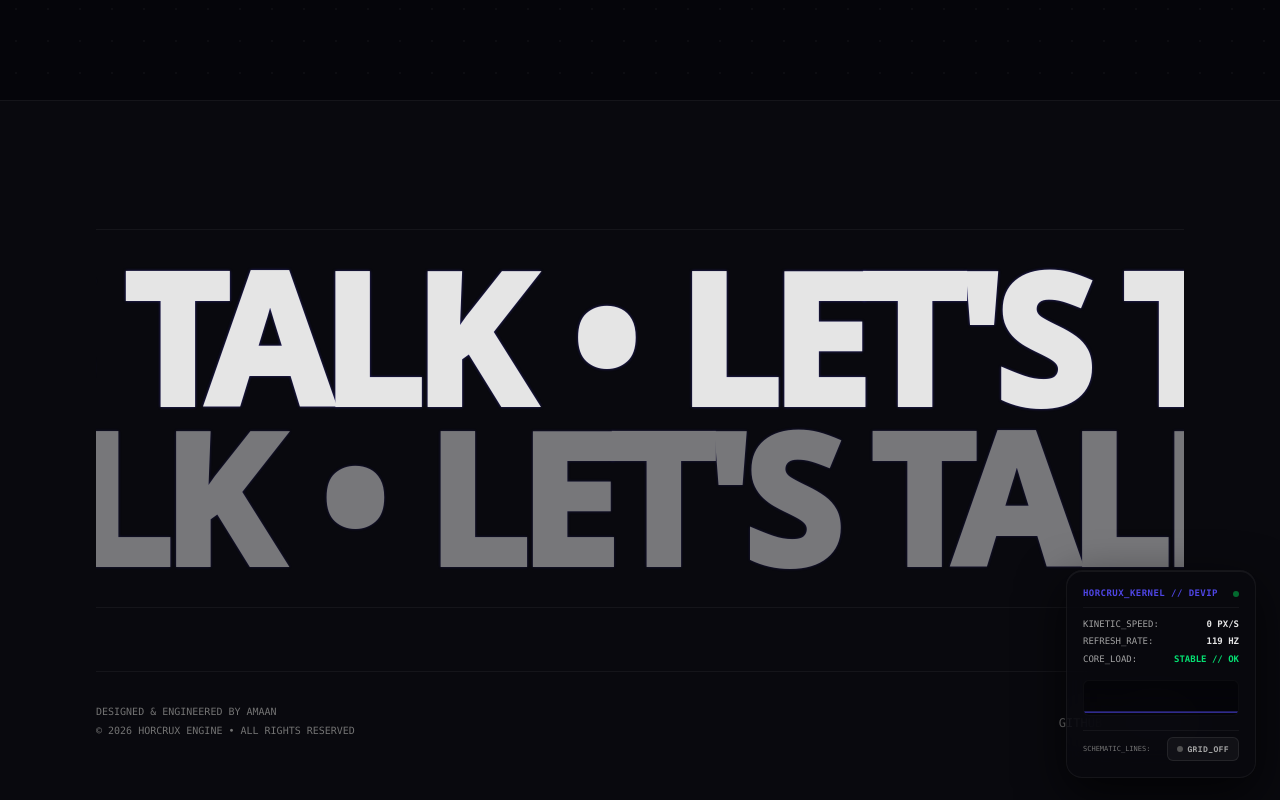
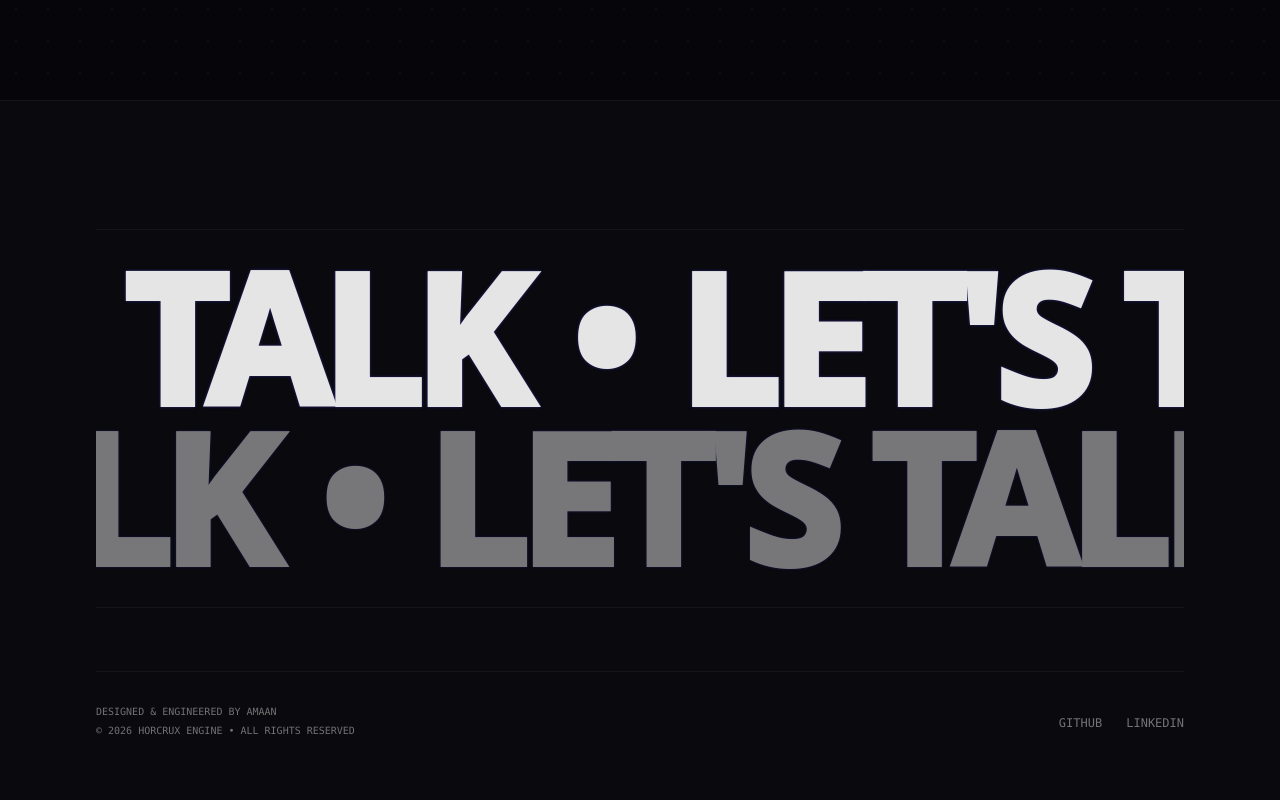
Before and after one commit to amaaxx/horcrux, a Next.js app in the folder frontend/: page / in a window 1280 px wide. Shown: the part 5799-6599 px from the top of the page. Built offline with nearby package versions, Linux system fonts and the light colour scheme.

Commit message:
style: remove telemetry terminal panel widget from footer layout

```diff
--- a/frontend/app/page.tsx
+++ b/frontend/app/page.tsx
@@ -387,149 +387,7 @@ function VaultVisualContainer({ children }: { children: React.ReactNode }) {
   );
 }
 
-// ── COMPONENT: SYSTEM TELEMETRY TERMINAL WIDGET ──────────────────────────────
-interface TelemetryProps {
-  showSchematics: boolean;
-  setShowSchematics: (v: boolean) => void;
-}
 
-function SystemTelemetryWidget({ showSchematics, setShowSchematics }: TelemetryProps) {
-  const { scrollY } = useScroll();
-  const scrollVelocity = useVelocity(scrollY);
-  const [velocityVal, setVelocityVal] = useState(0);
-  const [fps, setFps] = useState(120);
-  const canvasRef = useRef<HTMLCanvasElement>(null);
-  const velocityHistory = useRef<number[]>(new Array(50).fill(0));
-
-  useEffect(() => {
-    const unsubscribe = scrollVelocity.on("change", (latest) => {
-      setVelocityVal(Math.round(latest));
-    });
-    return () => unsubscribe();
-  }, [scrollVelocity]);
-
-  useEffect(() => {
-    const interval = setInterval(() => {
-      setFps(Math.round(118.6 + Math.random() * 1.4));
-    }, 700);
-    return () => clearInterval(interval);
-  }, []);
-
-  // Draw canvas scroll speed waveform
-  useEffect(() => {
-    let animationFrameId: number;
-    const canvas = canvasRef.current;
-    if (!canvas) return;
-    const ctx = canvas.getContext("2d");
-    if (!ctx) return;
-
-    // Set physical display resolution based on DPR for crisp lines
-    const handleResize = () => {
-      const dpr = window.devicePixelRatio || 1;
-      const rect = canvas.getBoundingClientRect();
-      canvas.width = rect.width * dpr;
-      canvas.height = rect.height * dpr;
-      ctx.resetTransform();
-      ctx.scale(dpr, dpr);
-    };
-
-    handleResize();
-    window.addEventListener("resize", handleResize);
-
-    const draw = () => {
-      const latestSpeed = Math.min(Math.abs(scrollVelocity.get()), 3000);
-      velocityHistory.current.push(latestSpeed);
-      if (velocityHistory.current.length > 50) {
-        velocityHistory.current.shift();
-      }
-
-      const rect = canvas.getBoundingClientRect();
-      const width = rect.width;
-      const height = rect.height;
-
-      ctx.clearRect(0, 0, width, height);
-
-      // Draw subtle grid lines
-      ctx.strokeStyle = "rgba(79, 70, 229, 0.05)";
-      ctx.lineWidth = 0.5;
-      for (let i = 1; i < 4; i++) {
-        const y = (height / 4) * i;
-        ctx.beginPath();
-        ctx.moveTo(0, y);
-        ctx.lineTo(width, y);
-        ctx.stroke();
-      }
-
-      // Draw speed waveform
-      ctx.beginPath();
-      ctx.strokeStyle = "rgba(79, 70, 229, 0.8)";
-      ctx.lineWidth = 1.25;
-      const points = velocityHistory.current;
-      const step = width / (points.length - 1);
-
-      for (let i = 0; i < points.length; i++) {
-        const amp = points[i];
-        const ratio = amp / 3000;
-        const y = height - ratio * (height - 6) - 3;
-        const x = i * step;
-
-        if (i === 0) {
-          ctx.moveTo(x, y);
-        } else {
-          ctx.lineTo(x, y);
-        }
-      }
-      ctx.stroke();
-
-      animationFrameId = requestAnimationFrame(draw);
-    };
-
-    animationFrameId = requestAnimationFrame(draw);
-    return () => {
-      cancelAnimationFrame(animationFrameId);
-      window.removeEventListener("resize", handleResize);
-    };
-  }, [scrollVelocity]);
-
-  return (
-    <div className="fixed bottom-6 right-6 z-[90] p-4 rounded-2xl font-mono text-[9px] text-neutral-400 telemetry-panel min-w-[190px] flex flex-col gap-2.5">
-      <div className="flex justify-between items-center border-b border-white/5 pb-1.5 select-none">
-        <span className="text-[#4f46e5] font-extrabold tracking-wider">HORCRUX_KERNEL // DEVIP</span>
-        <span className="h-1.5 w-1.5 rounded-full bg-green-500 animate-pulse" />
-      </div>
-      <div className="space-y-1 text-neutral-400 select-none">
-        <div className="flex justify-between">
-          <span>KINETIC_SPEED:</span>
-          <span className="text-neutral-200 font-bold">{Math.abs(velocityVal)} PX/S</span>
-        </div>
-        <div className="flex justify-between">
-          <span>REFRESH_RATE:</span>
-          <span className="text-neutral-200 font-bold">{fps} HZ</span>
-        </div>
-        <div className="flex justify-between">
-          <span>CORE_LOAD:</span>
-          <span className="text-green-400 font-bold">STABLE // OK</span>
-        </div>
-      </div>
-
-      {/* Telemetry scrolling waveform canvas */}
-      <canvas ref={canvasRef} className="telemetry-canvas" />
-
-      {/* Grid Toggler Controls */}
-      <div className="flex justify-between items-center mt-1 pt-1.5 border-t border-white/5">
-        <span className="text-[7px] text-neutral-500">SCHEMATIC_LINES:</span>
-        <button
-          onClick={() => setShowSchematics(!showSchematics)}
-          className="telemetry-btn"
-          title="Toggle schematic layout blueprint grids"
-        >
-          <span className={`w-1.5 h-1.5 rounded-full ${showSchematics ? "bg-indigo-500 animate-pulse" : "bg-neutral-600"}`} />
-          {showSchematics ? "GRID_ON" : "GRID_OFF"}
-        </button>
-      </div>
-    </div>
-  );
-}
 
 // Inline SVG components to guarantee compilation across Next versions
 const GithubIcon = (props: React.SVGProps<SVGSVGElement>) => (
@@ -580,8 +438,7 @@ export default function Home() {
   const scrollVelocity = useVelocity(scrollY);
   const smoothedVelocity = useSpring(scrollVelocity, { stiffness: 100, damping: 22 });
 
-  // Toggle state for CAD grid schematic lines (midlife.engineering style)
-  const [showSchematics, setShowSchematics] = useState(false);
+
 
   // Dynamic Background Morphing mapped across page scroll sections
   const pageBgColor = useTransform(
@@ -700,27 +557,7 @@ export default function Home() {
       {/* Parallax Dot-Grid Backdrop (Parallax Depth Parallels) */}
       <motion.div style={{ y: gridY }} className="parallax-grid-bg" />
 
-      {/* Schematic layout grids */}
-      {showSchematics && (
-        <>
-          {/* Vertical grids */}
-          <div className="schematic-grid">
-            <div className="schematic-line-v" />
-            <div className="schematic-line-v" />
-            <div className="schematic-line-v" />
-            <div className="schematic-line-v" />
-          </div>
-          {/* Horizontal grids */}
-          <div className="schematic-grid-h">
-            <div className="schematic-line-h" />
-            <div className="schematic-line-h" />
-            <div className="schematic-line-h" />
-          </div>
-        </>
-      )}
 
-      {/* Floating System Telemetry Terminal Widget (Midlife.engineering style) */}
-      <SystemTelemetryWidget showSchematics={showSchematics} setShowSchematics={setShowSchematics} />
 
       {/* Interactive Hero Light Leak follows user mouse */}
       <motion.div
```
